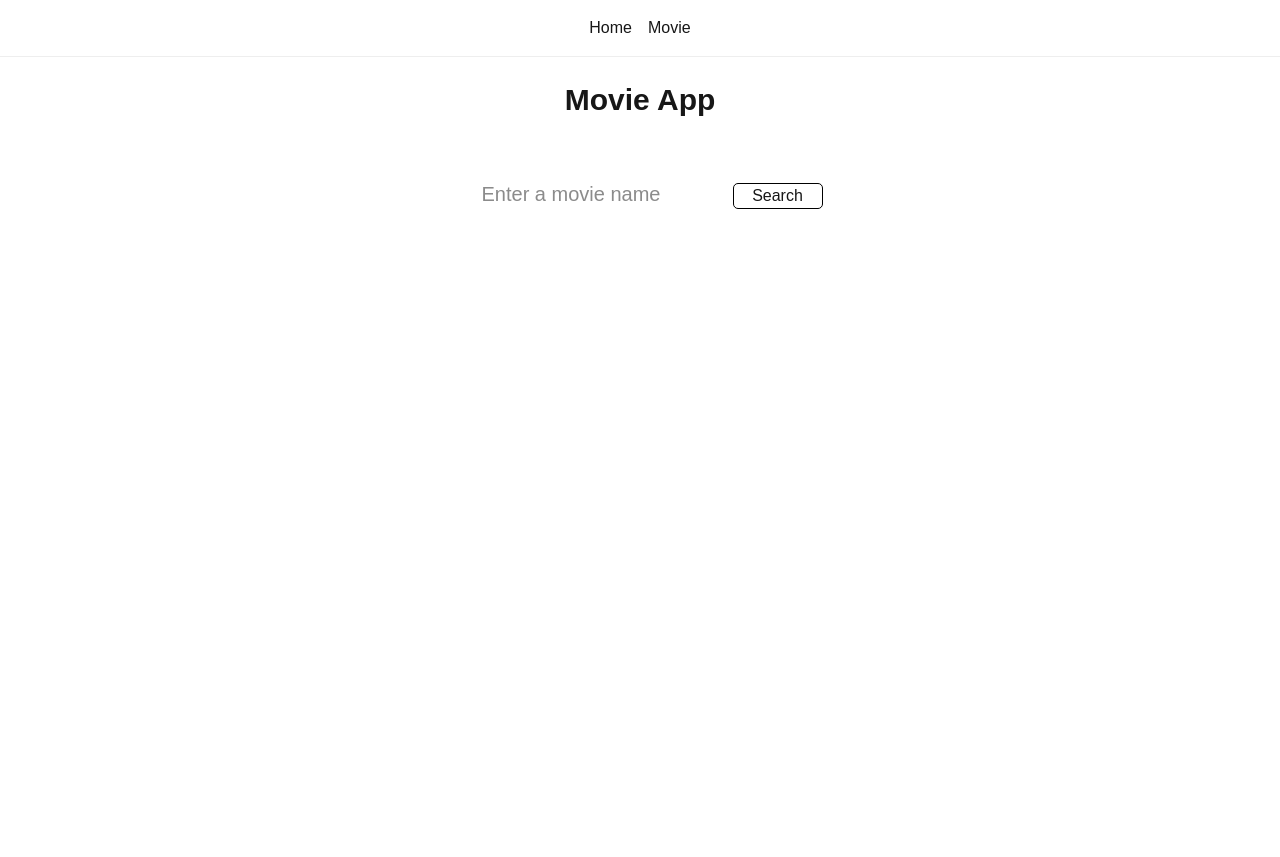
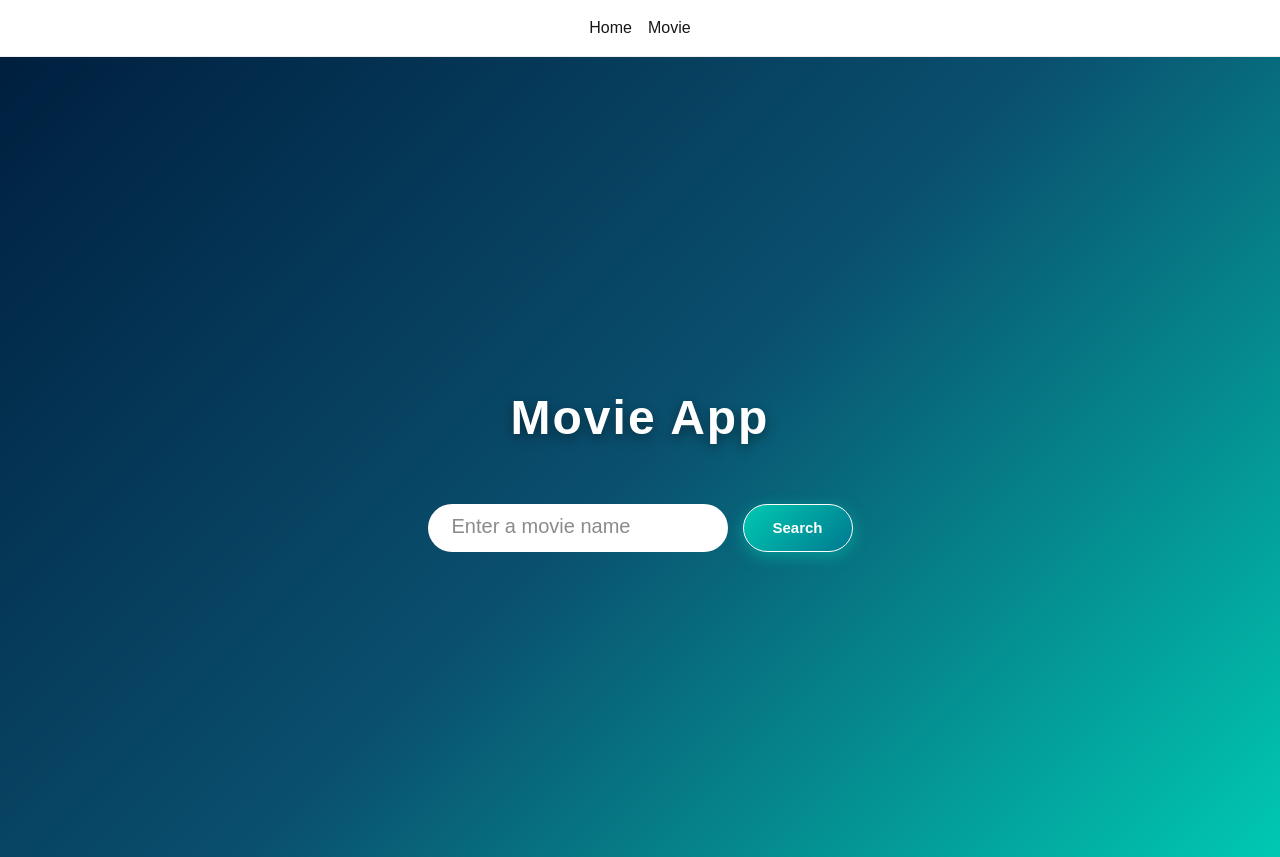
Before and after one commit to Surwxa5/nextjs-movie-app, a Next.js app: page / in a window 1280 px wide. Before the commit the page ends 800 px from the top, so only its background shows below. Built offline with nearby package versions, Linux system fonts and the light colour scheme.

Commit message:
desinging

```diff
--- a/src/app/page.js
+++ b/src/app/page.js
@@ -14,14 +14,32 @@ function handleSearch(){
       router.push(`/movies?search=${search}`)
       }
   return (
-<div>
+<div style={{minHeight:'100vh',background: 'linear-gradient(135deg, #001f3f 0%, #0a4f6e 50%, #00c9b1 100%)',display:'flex',flexDirection:'column',alignItems:'center',justifyContent:'center',padding:'20px'}}>
 
-  <h1 style={{fontWeight:'bold', fontSize:'30px',marginTop:'20px',textAlign:'center'}}>Movie App</h1>
-  <div style={{marginTop:'50px',textAlign:'center',}}>
-    <input type="text" value={search} onChange={(e)=>setSearch(e.target.value)}  className="px-6 py-3 text-base placeholder:text-xl" placeholder="Enter a movie name"/>
-    <button onClick={handleSearch} style={{border:'1px solid black',width:'90px',marginLeft:'20px',borderRadius:'5px'}}>Search</button>
+  <h1 style={{fontWeight:'bold', fontSize:'48px',marginTop:'20px',textAlign:'center',color:'#fff',letterSpacing:'2px',textShadow:'0 4px 12px rgba(0, 0,0,0.4)'}}>Movie App</h1>
+  <div style={{marginTop:'50px',textAlign:'center'}}>
 
+
+    <input type="text" value={search} onChange={(e)=>setSearch(e.target.value)}  className="px-6 py-3 text-base placeholder:text-xl" placeholder="Enter a movie name" style={{  border: 'none',
+        outline: 'none',
+        borderRadius: '50px',
+        width: '300px',
+        background: '#fff',
+        fontSize: '16px'}}/>
+    <button onClick={handleSearch} style={{border:'1px solid white',width:'90px',marginLeft:'20px', color: '#fff',
+        width:'110px',
+        marginLeft:'15px',
+        borderRadius:'50px',
+        padding: '12px 0',
+        background: 'linear-gradient(135deg, #00c9b1, #007991)',
+        color: '#fff',
+        fontWeight: 'bold',
+        fontSize: '15px',
+        cursor: 'pointer',
+        boxShadow: '0 4px 15px rgba(0,201,177,0.5)',
+        transition: 'transform 0.2s ease', cursor: 'pointer',}}>Search</button>
+    </div>
   </div>
-</div>
+
   );
 }
```
